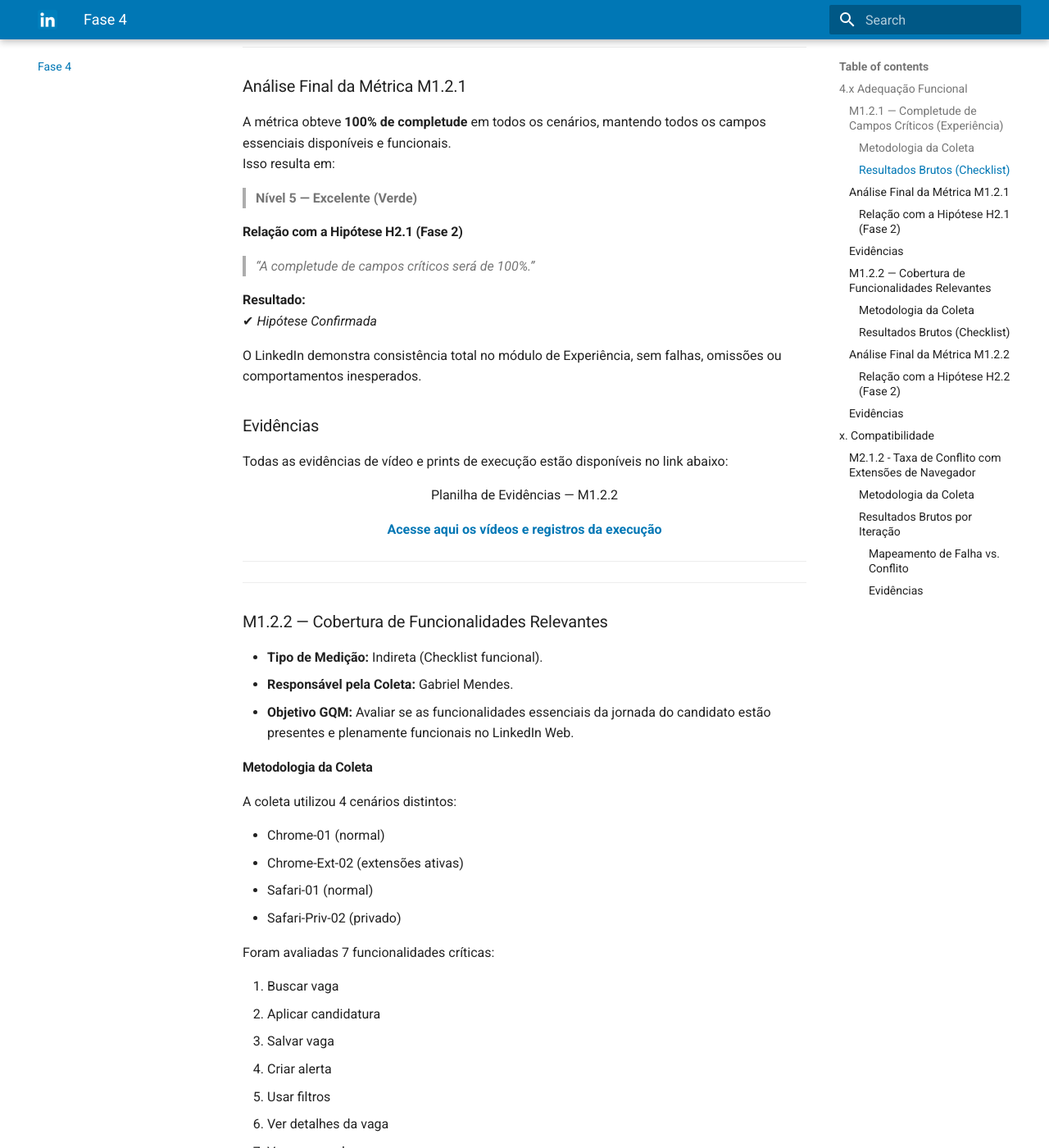
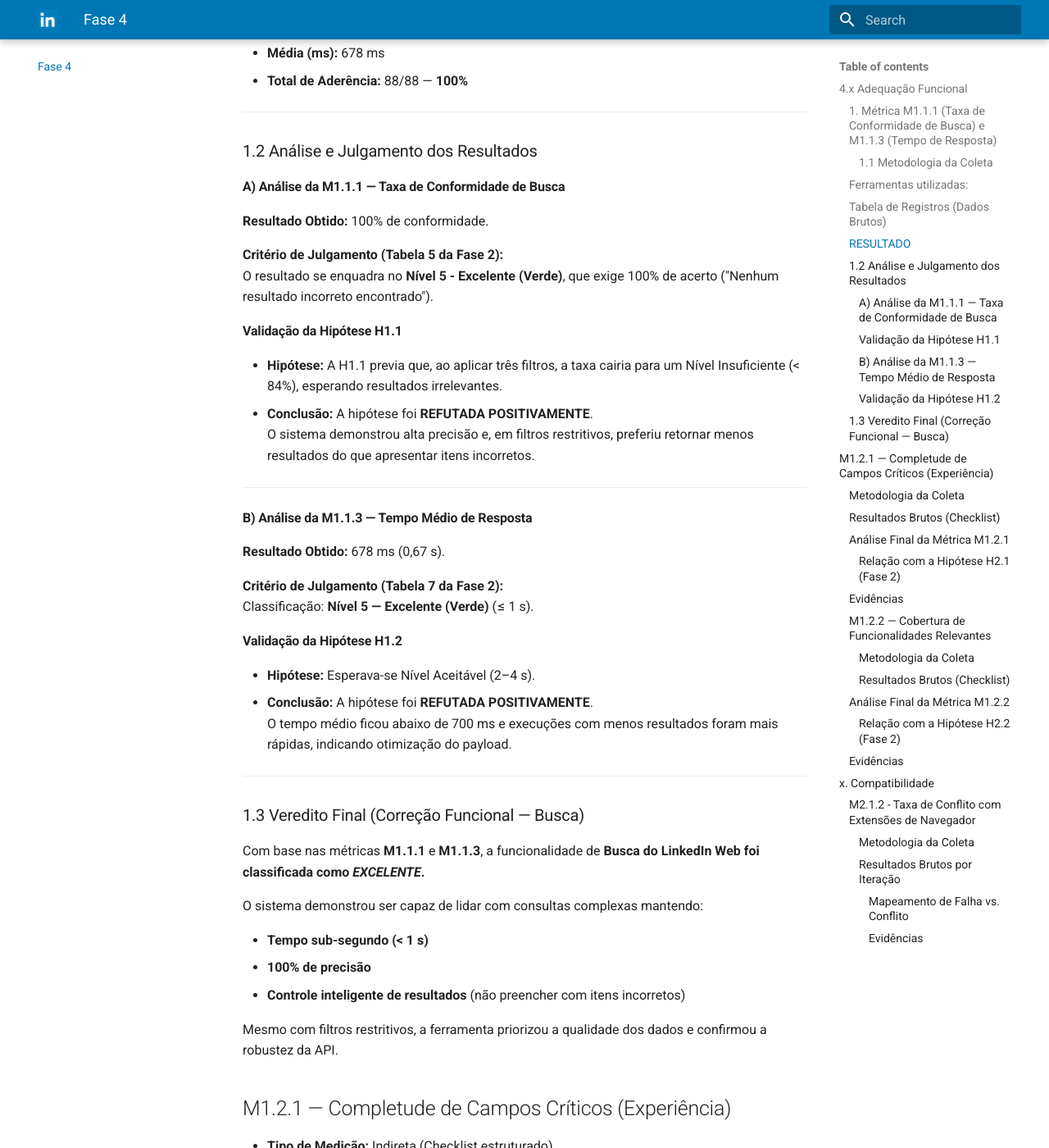
Before and after one commit to FCTE-Qualidade-de-Software-1/2025-2_T02_ELIZABETH-FRIEDMAN, an MkDocs documentation site: the page built from docs/fase4/fase4.md, in a window 1280 px wide and 1400 px high, scrolled down 1500 px. Shown: the whole window at 82% size. Built offline with MkDocs 1.6.1 and Material for MkDocs 9.7.7, drawn with Linux system fonts in a browser that asks for light colours; some of the changed text lies outside the part shown.

Commit message:
Adicionando adequação funcional 1.1 e 1.3

```diff
--- a/docs/fase4/fase4.md
+++ b/docs/fase4/fase4.md
@@ -2,7 +2,86 @@
 
 ## 4.x Adequação Funcional
 
-### M1.2.1 — Completude de Campos Críticos (Experiência)
+### 1. Métrica M1.1.1 (Taxa de Conformidade de Busca) e M1.1.3 (Tempo de Resposta)
+
+#### 1.1 Metodologia da Coleta
+
+Conforme planejado na Fase 3, foram realizadas **10 execuções de busca** utilizando simultaneamente pelo menos três filtros (ex: Cargo + Localidade + Tipo de Vaga/Experiência).
+O objetivo foi estressar a ferramenta para validar a precisão dos resultados e a performance da API.
+
+### Ferramentas utilizadas:
+
+- **M1.1.1:** Inspeção visual dos resultados retornados (amostra de até 10 itens).
+- **M1.1.3:** Chrome DevTools (Network Tab), filtrando pela requisição `voyagerJobsDashJobCards`.
+
+### Tabela de Registros (Dados Brutos)
+
+| Execução (#) | M1.1.3: Tempo (s) | M1.1.3: Tempo (ms) | M1.1.1: Aderência | % Conformidade | Observações |
+|--------------|-------------------|---------------------|-------------------|----------------|-------------|
+| 01 | 0,68 s | 680 ms | 10/10 | 100% | — |
+| 02 | 0,74 s | 740 ms | 10/10 | 100% | — |
+| 03 | 0,69 s | 690 ms | 10/10 | 100% | — |
+| 04 | 0,78 s | 780 ms | 10/10 | 100% | Pico de tempo registrado. |
+| 05 | 0,68 s | 680 ms | 10/10 | 100% | — |
+| 06 | 0,55 s | 550 ms | 8/8 | 100% | Retornou apenas 8 resultados totais, todos corretos. |
+| 07 | 0,75 s | 750 ms | 10/10 | 100% | — |
+| 08 | 0,71 s | 710 ms | 10/10 | 100% | — |
+| 09 | 0,61 s | 610 ms | 8/8 | 100% | Retornou apenas 8 resultados totais, todos corretos. |
+| 10 | 0,59 s | 590 ms | 2/2 | 100% | Filtro restritivo: apenas 2 resultados, ambos corretos. |
+
+### **RESULTADO**
+
+- **Média (s):** 0,678 s
+- **Média (ms):** 678 ms
+- **Total de Aderência:** 88/88 — **100%**
+
+---
+
+### 1.2 Análise e Julgamento dos Resultados
+
+#### A) Análise da M1.1.1 — Taxa de Conformidade de Busca
+
+**Resultado Obtido:** 100% de conformidade.
+
+**Critério de Julgamento (Tabela 5 da Fase 2):**
+O resultado se enquadra no **Nível 5 - Excelente (Verde)**, que exige 100% de acerto ("Nenhum resultado incorreto encontrado").
+
+#### Validação da Hipótese H1.1
+
+- **Hipótese:** A H1.1 previa que, ao aplicar três filtros, a taxa cairia para um Nível Insuficiente (< 84%), esperando resultados irrelevantes.
+- **Conclusão:** A hipótese foi **REFUTADA POSITIVAMENTE**.
+  O sistema demonstrou alta precisão e, em filtros restritivos, preferiu retornar menos resultados do que apresentar itens incorretos.
+
+---
+
+#### B) Análise da M1.1.3 — Tempo Médio de Resposta
+
+**Resultado Obtido:** 678 ms (0,67 s).
+
+**Critério de Julgamento (Tabela 7 da Fase 2):**
+Classificação: **Nível 5 — Excelente (Verde)** (≤ 1 s).
+
+#### Validação da Hipótese H1.2
+
+- **Hipótese:** Esperava-se Nível Aceitável (2–4 s).
+- **Conclusão:** A hipótese foi **REFUTADA POSITIVAMENTE**.
+  O tempo médio ficou abaixo de 700 ms e execuções com menos resultados foram mais rápidas, indicando otimização do payload.
+
+---
+
+### 1.3 Veredito Final (Correção Funcional — Busca)
+
+Com base nas métricas **M1.1.1** e **M1.1.3**, a funcionalidade de **Busca do LinkedIn Web foi classificada como _EXCELENTE_.**
+
+O sistema demonstrou ser capaz de lidar com consultas complexas mantendo:
+
+- **Tempo sub-segundo (< 1 s)**
+- **100% de precisão**
+- **Controle inteligente de resultados** (não preencher com itens incorretos)
+
+Mesmo com filtros restritivos, a ferramenta priorizou a qualidade dos dados e confirmou a robustez da API.
+
+## M1.2.1 — Completude de Campos Críticos (Experiência)
 
 * **Tipo de Medição:** Indireta (Checklist estruturado).
 * **Responsável pela Coleta:** Gabriel Mendes.
```
